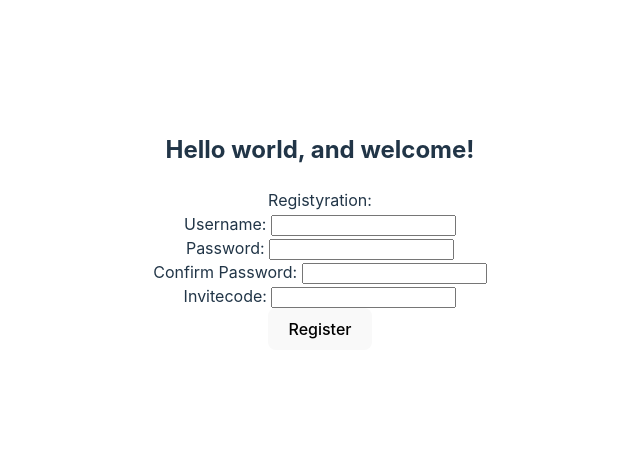
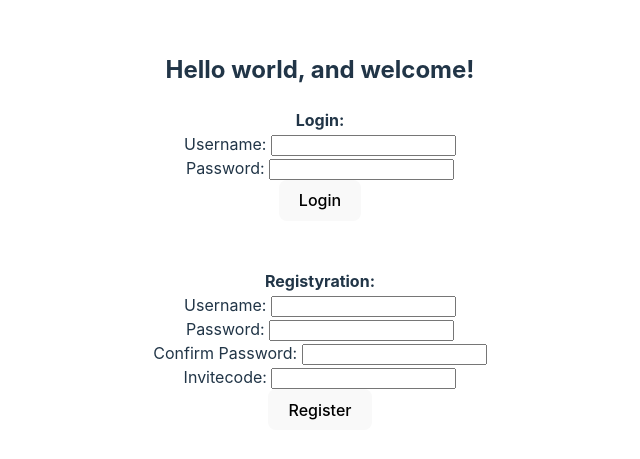
Before and after one commit to pellju/streaming-testing, a React (Vite) app in the folder frontend/: page / in a window 1280 px wide. Shown: the part 169-628 px from the top of the page, without its empty margins (320-960 px from the left). Built offline with nearby package versions, Linux system fonts and the light colour scheme.

Commit message:
Adding Login-form -component

```diff
--- a/frontend/src/App.tsx
+++ b/frontend/src/App.tsx
@@ -3,8 +3,9 @@ import reactLogo from './assets/react.svg'
 import viteLogo from '/vite.svg'
 import './App.css'
 
-// Importing Registration form
+// Importing Registration and Login form
 import Registration from './components/Registration'
+import Login from './components/Login'
 
 type UsernameProps = {
   value: string,
@@ -32,11 +33,12 @@ function App() {
   const [regPassword, setRegPassword] = useState<string>('');
   const [confRegPassword, setConfRegPassword] = useState<string>('');
   const [regInvite, setRegInvite] = useState<string>('');
-  // regUsername, setRegUsername, regPassword, setRegPassword, confRegPassword, setConfRegPassword, regInvite, setRegInvite
+  // regUsername setRegUsername regPassword setRegPassword confRegPassword setConfRegPassword regInvite setRegInvite
 
   // Adding login values:
   const [loginUsername, setLoginUsername] = useState<string>('');
   const [loginPassword, setLoginPassword] = useState<string>('');
+  // loginUsername setLoginUsername loginPassword setLoginPassword
 
 
   // Handling registration:
@@ -44,35 +46,21 @@ function App() {
     event.preventDefault();
 
     console.log("handlingRegistration...");
-    setRegUsername('')
-    setRegPassword('')
-    setConfRegPassword('')
-    setRegInvite('')
+    setRegUsername('');
+    setRegPassword('');
+    setConfRegPassword('');
+    setRegInvite('');
   }
-  /*return (
-    <>
-      <div>
-        <a href="https://vite.dev" target="_blank">
-          <img src={viteLogo} className="logo" alt="Vite logo" />
-        </a>
-        <a href="https://react.dev" target="_blank">
-          <img src={reactLogo} className="logo react" alt="React logo" />
-        </a>
-      </div>
-      <h1>Vite + React</h1>
-      <div className="card">
-        <button onClick={() => setCount((count) => count + 1)}>
-          count is {count}
-        </button>
-        <p>
-          Edit <code>src/App.tsx</code> and save to test HMR
-        </p>
-      </div>
-      <p className="read-the-docs">
-        Click on the Vite and React logos to learn more
-      </p>
-    </>
-  )*/
+
+  const handlingLogin = async (event: any) => {
+    event.preventDefault();
+
+    console.log("handlingLogin...");
+    setLoginUsername('');
+    setLoginPassword('');
+  }
+
+
  if (loggedIn) {
   return (
     <div>
@@ -83,7 +71,11 @@ function App() {
   return (
     <div>
       <h2><center>Hello world, and welcome!</center></h2>
-      <center>Registyration:</center>
+      <center><b>Login:</b></center>
+      <Login loginUsername={loginUsername} setLoginUsername={setLoginUsername} loginPassword={loginPassword} setLoginPassword={setLoginPassword} handleLogin={handlingLogin}/>
+      <br />
+      <br />
+      <center><b>Registyration:</b></center>
       <Registration regUsername={regUsername} setRegUsername={setRegUsername} regPassword={regPassword} setRegPassword={setRegPassword} confRegPassword={confRegPassword} setConfRegPassword={setConfRegPassword} regInvite={regInvite} setRegInvite={setRegInvite} handleRegistration={handlingRegistration} />
     </div>
    )
--- /dev/null
+++ b/frontend/src/components/Login.tsx
@@ -0,0 +1,28 @@
+import React from 'react'
+
+interface RegistrationProps {
+    loginUsername: string,
+    setLoginUsername: any, // ToDo: Find a proper type
+    loginPassword: string,
+    setLoginPassword: any, // ToDo: Find a proper type
+    handleLogin: any // ToDo: Find a proper type
+}
+
+const Login: React.FC<RegistrationProps> = ({ loginUsername, setLoginUsername, loginPassword, setLoginPassword, handleLogin }) => {
+
+    return (
+        <div id="loginForm">
+            <form onSubmit={handleLogin}>
+                    <div>
+                        Username: <input type='text' value={loginUsername} name='loginUsername' onChange={({target}) => setLoginUsername(target.value)}/>
+                    </div>
+                    <div>
+                        Password: <input type='password' value={loginPassword} name='loginPassword' onChange={({target}) => setLoginPassword(target.value)}/>
+                    </div>
+                    <button id='login-button' type='submit'>Login</button>
+            </form>
+        </div>
+    )
+}
+
+export default Login;
--- a/frontend/src/components/Registration.tsx
+++ b/frontend/src/components/Registration.tsx
@@ -1,5 +1,4 @@
 import React from 'react'
-import { useState } from 'react'
 
 interface RegistrationProps {
     regUsername: string,
```
